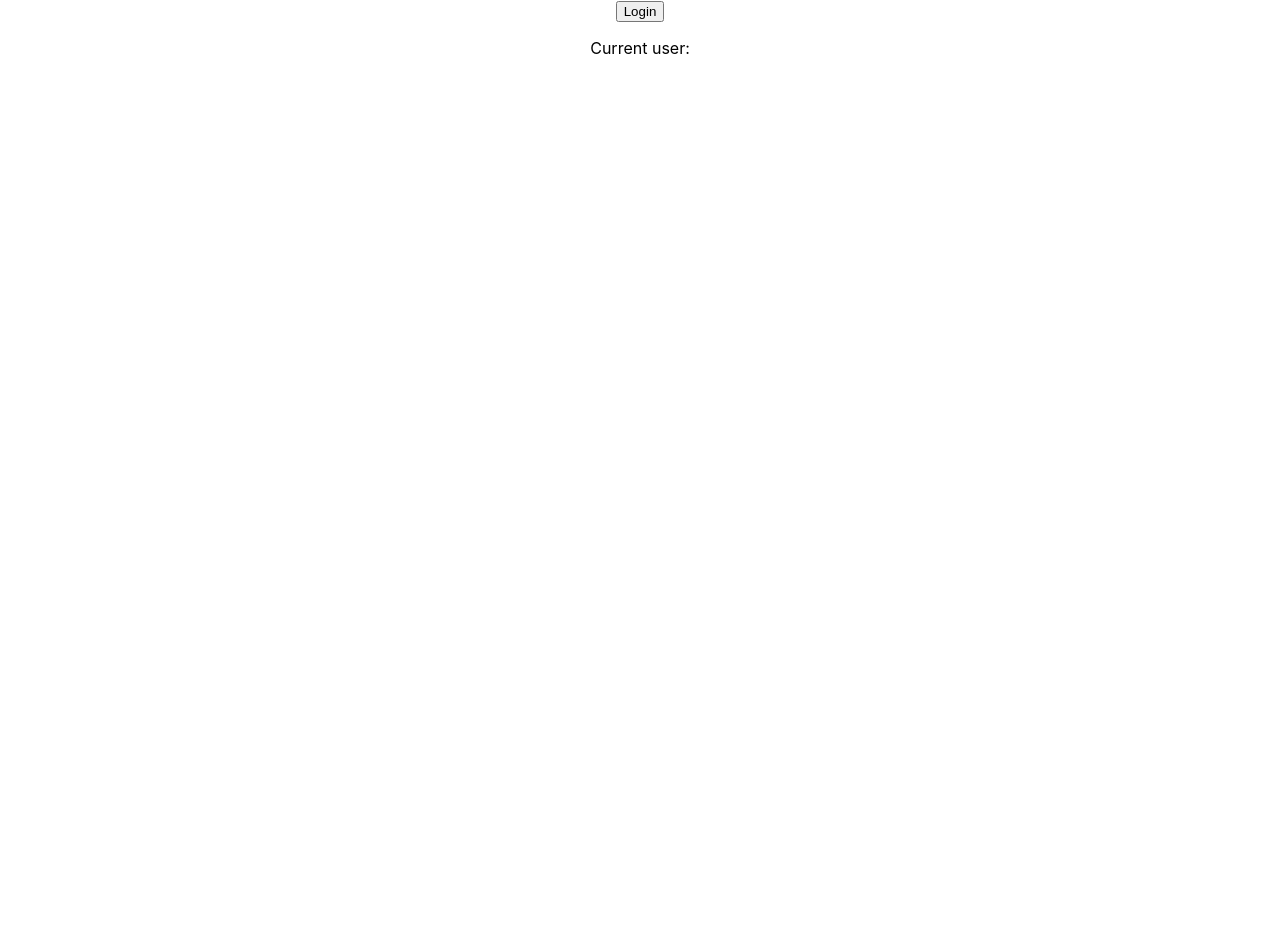
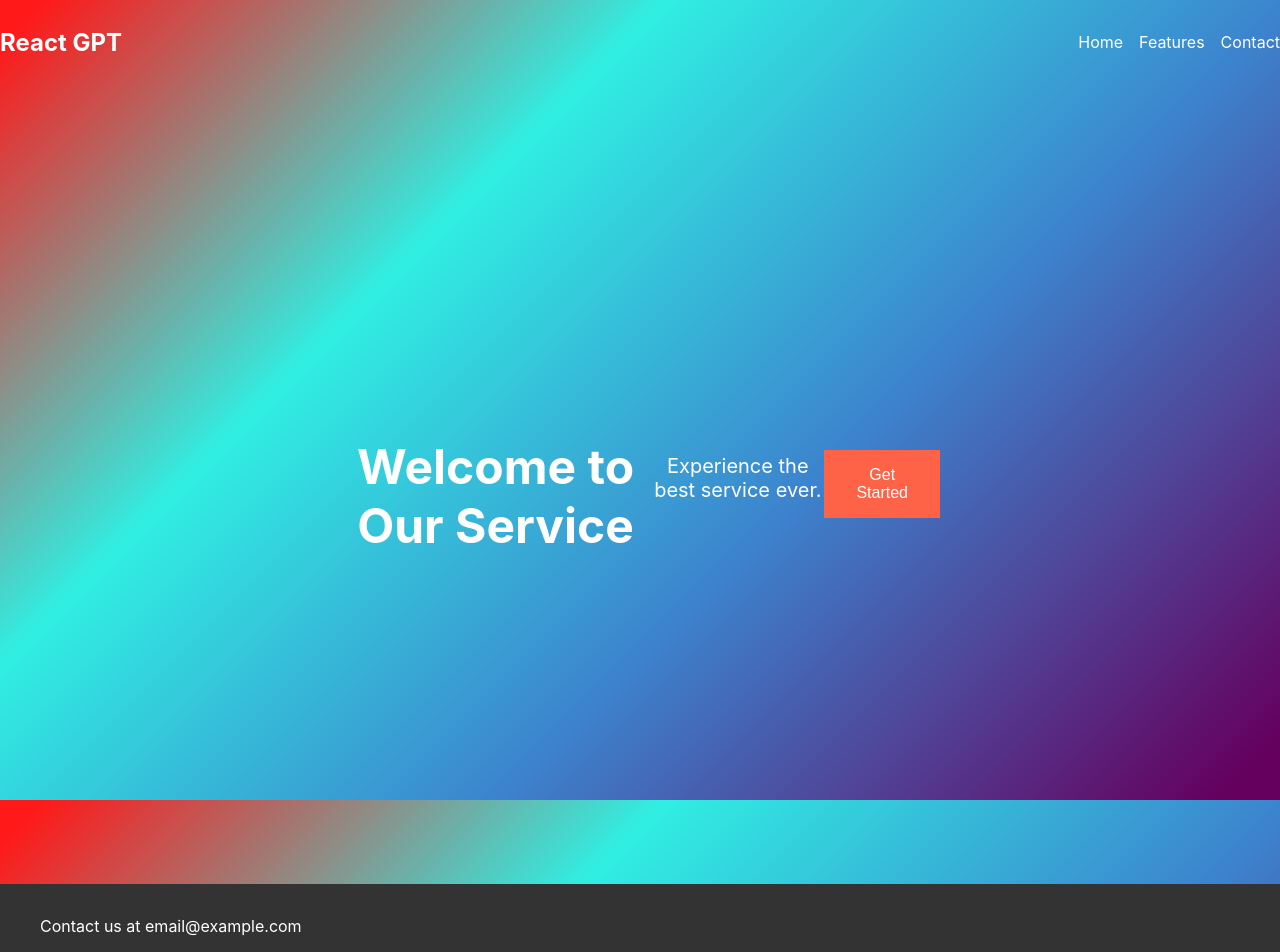
Before and after one commit to dwang88/CALHACKS2024, a React (Create React App) app in the folder frontend/: page / in a window 1280 px wide. Shown: the top 952 px of the page. Before the commit the page ends 800 px from the top, so only its background shows below. Built offline with nearby package versions, Linux system fonts and the light colour scheme; no server answers.

Commit message:
front end

```diff
--- a/frontend/src/App.tsx
+++ b/frontend/src/App.tsx
@@ -1,24 +1,38 @@
 import React, { useEffect, useState } from 'react';
-import logo from './logo.svg';
+import { BrowserRouter as Router, Route, Routes } from 'react-router-dom';
 import './App.css';
+import Navbar from './Navbar';
+import Hero from './Hero';
+import Features from './Features';
+import Footer from './Footer';
 import { SignInWithGoogle } from './firebaseConfig';
 
 function App() {
-
-  const [message,setMessage] = useState('');
+  const [message, setMessage] = useState('');
 
   useEffect(() => {
-    fetch('/api/hello').
-    then(response => response.json()).
-    then(data => setMessage(data.message));
-    console.log(message)
-  }, [])
+    fetch('/api/hello')
+      .then(response => response.json())
+      .then(data => setMessage(data.message));
+    console.log(message);
+  }, []);
 
   return (
-    <div className="App">
-      <SignInWithGoogle />
-      <p>{message}</p>
-    </div>
+    <Router>
+      <div className="App">
+        <Navbar />
+        <Routes>
+          <Route path="/" element={
+            <>
+              <Hero />
+              <Footer />
+            </>
+          } />
+        </Routes>
+        <SignInWithGoogle />
+        <p>{message}</p>
+      </div>
+    </Router>
   );
 }
 
--- /dev/null
+++ b/frontend/src/Features.css
@@ -0,0 +1,40 @@
+/* Features.css */
+.features {
+    padding: 4rem 1rem;
+    text-align: center;
+  }
+
+  .features .container {
+    max-width: 1200px;
+    margin: 0 auto;
+  }
+
+  .features h2 {
+    font-size: 2.5rem;
+    margin-bottom: 2rem;
+  }
+
+  .feature-list {
+    display: flex;
+    flex-wrap: wrap;
+    gap: 2rem;
+    justify-content: center;
+  }
+
+  .feature {
+    background-color: white;
+    padding: 2rem;
+    box-shadow: 0 4px 6px rgba(0, 0, 0, 0.1);
+    flex: 1;
+    max-width: 300px;
+  }
+
+  .feature h3 {
+    font-size: 1.5rem;
+    margin-bottom: 1rem;
+  }
+
+  .feature p {
+    font-size: 1rem;
+    color: #666;
+  }
--- /dev/null
+++ b/frontend/src/Features.tsx
@@ -0,0 +1,28 @@
+import React from 'react';
+import './Features.css';
+
+const Features: React.FC = () => {
+  return (
+    <section className="features" id="features">
+      <div className="container">
+        <h2>Features</h2>
+        <div className="feature-list">
+          <div className="feature">
+            <h3>Feature 1</h3>
+            <p>Description of feature 1.</p>
+          </div>
+          <div className="feature">
+            <h3>Feature 2</h3>
+            <p>Description of feature 2.</p>
+          </div>
+          <div className="feature">
+            <h3>Feature 3</h3>
+            <p>Description of feature 3.</p>
+          </div>
+        </div>
+      </div>
+    </section>
+  );
+}
+
+export default Features;
--- /dev/null
+++ b/frontend/src/Footer.css
@@ -0,0 +1,17 @@
+/* Footer.css */
+.footer {
+    background-color: #333;
+    color: white;
+    text-align: center;
+    padding: 2rem 1rem;
+  }
+
+  .footer .container {
+    max-width: 1200px;
+    margin: 0 auto;
+  }
+
+  .footer p {
+    margin: 0;
+    font-size: 1rem;
+  }
--- /dev/null
+++ b/frontend/src/Footer.tsx
@@ -0,0 +1,14 @@
+import React from 'react';
+import './Footer.css';
+
+const Footer: React.FC = () => {
+  return (
+    <footer className="footer" id="contact">
+      <div className="container">
+        <p>Contact us at email@example.com</p>
+      </div>
+    </footer>
+  );
+}
+
+export default Footer;
--- /dev/null
+++ b/frontend/src/Hero.css
@@ -0,0 +1,110 @@
+/* Hero.css */
+body {
+    margin: auto;
+    font-family: -apple-system, BlinkMacSystemFont, sans-serif;
+    overflow: auto;
+    background: linear-gradient(315deg, rgba(101,0,94,1) 3%, rgba(60,132,206,1) 38%, rgba(48,238,226,1) 68%, rgba(255,25,25,1) 98%);
+    animation: gradient 15s ease infinite;
+    background-size: 400% 400%;
+    background-attachment: fixed;
+}
+
+@keyframes gradient {
+    0% {
+        background-position: 0% 0%;
+    }
+    50% {
+        background-position: 100% 100%;
+    }
+    100% {
+        background-position: 0% 0%;
+    }
+}
+
+.wave {
+    background: rgb(255 255 255 / 25%);
+    border-radius: 1000% 1000% 0 0;
+    position: fixed;
+    width: 200%;
+    height: 12em;
+    animation: wave 10s -3s linear infinite;
+    transform: translate3d(0, 0, 0);
+    opacity: 0.8;
+    bottom: 0;
+    left: 0;
+    z-index: -1;
+}
+
+.wave:nth-of-type(2) {
+    bottom: -1.25em;
+    animation: wave 18s linear reverse infinite;
+    opacity: 0.8;
+}
+
+.wave:nth-of-type(3) {
+    bottom: -2.5em;
+    animation: wave 20s -1s reverse infinite;
+    opacity: 0.9;
+}
+
+@keyframes wave {
+    2% {
+        transform: translateX(1);
+    }
+
+    25% {
+        transform: translateX(-25%);
+    }
+
+    50% {
+        transform: translateX(-50%);
+    }
+
+    75% {
+        transform: translateX(-25%);
+    }
+
+    100% {
+        transform: translateX(1);
+    }
+}
+
+.hero {
+    background-size: cover;
+    background-position: center;
+    height: 100vh;
+    display: flex;
+    align-items: center;
+    justify-content: center;
+    color: white;
+    text-align: center;
+    padding: 0 1rem;
+  }
+
+  .hero .container {
+    max-width: 600px;
+  }
+
+  .hero h1 {
+    font-size: 3rem;
+    margin-bottom: 1rem;
+  }
+
+  .hero p {
+    font-size: 1.25rem;
+    margin-bottom: 2rem;
+  }
+
+  .hero .btn-primary {
+    background-color: #ff6347; /* Tomato color */
+    color: white;
+    border: none;
+    padding: 1rem 2rem;
+    font-size: 1rem;
+    cursor: pointer;
+    transition: background-color 0.3s ease;
+  }
+
+  .hero .btn-primary:hover {
+    background-color: #e5533d; /* Darker tomato color */
+  }
--- /dev/null
+++ b/frontend/src/Hero.tsx
@@ -0,0 +1,16 @@
+import React from 'react';
+import './Hero.css';
+
+const Hero: React.FC = () => {
+  return (
+    <section className="hero">
+      <div className="container">
+        <h1>Welcome to Our Service</h1>
+        <p>Experience the best service ever.</p>
+        <button className="btn-primary">Get Started</button>
+      </div>
+    </section>
+  );
+}
+
+export default Hero;
--- /dev/null
+++ b/frontend/src/Navbar.css
@@ -0,0 +1,40 @@
+/* Navbar.css */
+.navbar {
+    padding: 1rem 0rem;
+  }
+
+  .container {
+    display: flex;
+    justify-content: space-between;
+    align-items: center;
+    max-width: 1350px;
+    margin: 0 auto;
+  }
+
+  .logo a {
+    color: white;
+    text-decoration: none;
+    font-size: 1.5rem;
+    font-weight: bold;
+  }
+
+  .nav-links {
+    list-style: none;
+    display: flex;
+    gap: 1rem;
+  }
+
+  .nav-links li {
+    display: inline;
+  }
+
+  .nav-links a {
+    color: white;
+    text-decoration: none;
+    font-size: 1rem;
+    transition: color 0.3s ease;
+  }
+
+  .nav-links a:hover {
+    color: #ff6347; /* Tomato color */
+  }
--- /dev/null
+++ b/frontend/src/Navbar.tsx
@@ -0,0 +1,22 @@
+import React from 'react';
+import { Link } from 'react-router-dom';
+import './Navbar.css';
+
+const Navbar: React.FC = () => {
+  return (
+    <nav className="navbar">
+      <div className="container">
+        <div className="logo">
+          <Link to="/">React GPT</Link>
+        </div>
+        <ul className="nav-links">
+          <li><Link to="/">Home</Link></li>
+          <li><a href="#features">Features</a></li> {/* Use <a> for same-page sections */}
+          <li><a href="#contact">Contact</a></li>   {/* Use <a> for same-page sections */}
+        </ul>
+      </div>
+    </nav>
+  );
+}
+
+export default Navbar;
--- a/frontend/src/firebaseConfig.tsx
+++ b/frontend/src/firebaseConfig.tsx
@@ -4,7 +4,7 @@ import { getAuth, GoogleAuthProvider, signInWithPopup, User } from "firebase/aut
 import { useState } from "react";
 
 const firebaseConfig = {
-  apiKey: process.env.FIREBASE_API_KEY,
+  apiKey: 'AIzaSyCMpdYucrFK2tqNMBg_qgDARTKb3efJhD0',
   authDomain: "canvas-gpt.firebaseapp.com",
   projectId: "canvas-gpt",
   storageBucket: "canvas-gpt.appspot.com",
--- a/frontend/tsconfig.json
+++ b/frontend/tsconfig.json
@@ -18,7 +18,10 @@
     "resolveJsonModule": true,
     "isolatedModules": true,
     "noEmit": true,
-    "jsx": "react-jsx"
+    "jsx": "react-jsx",
+    "paths": {
+    "react": [ "./node_modules/@types/react" ]
+ }
   },
   "include": [
     "src"
```
Also changed, not shown: 2 other files (tests, documents, lock files or other folders).
